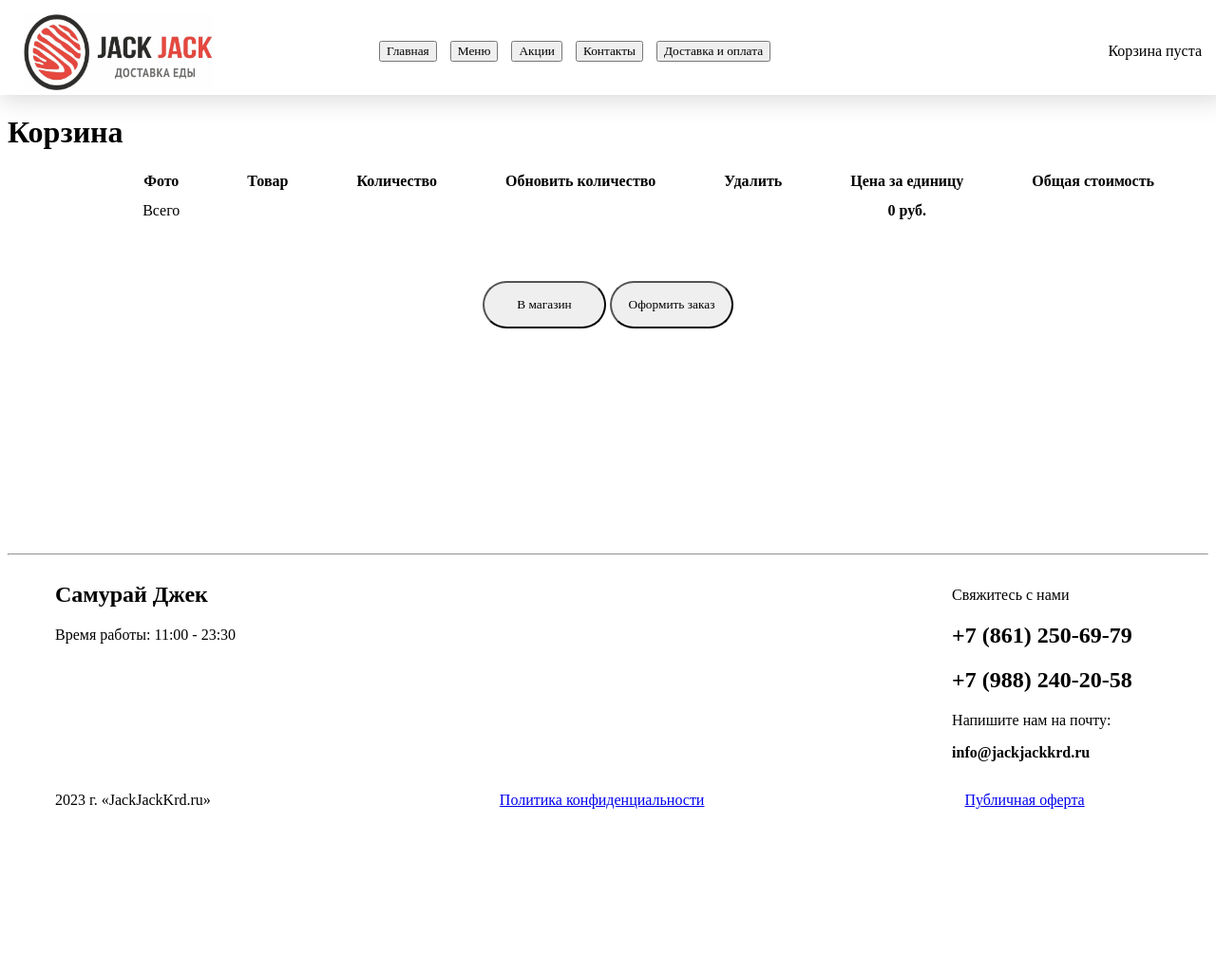
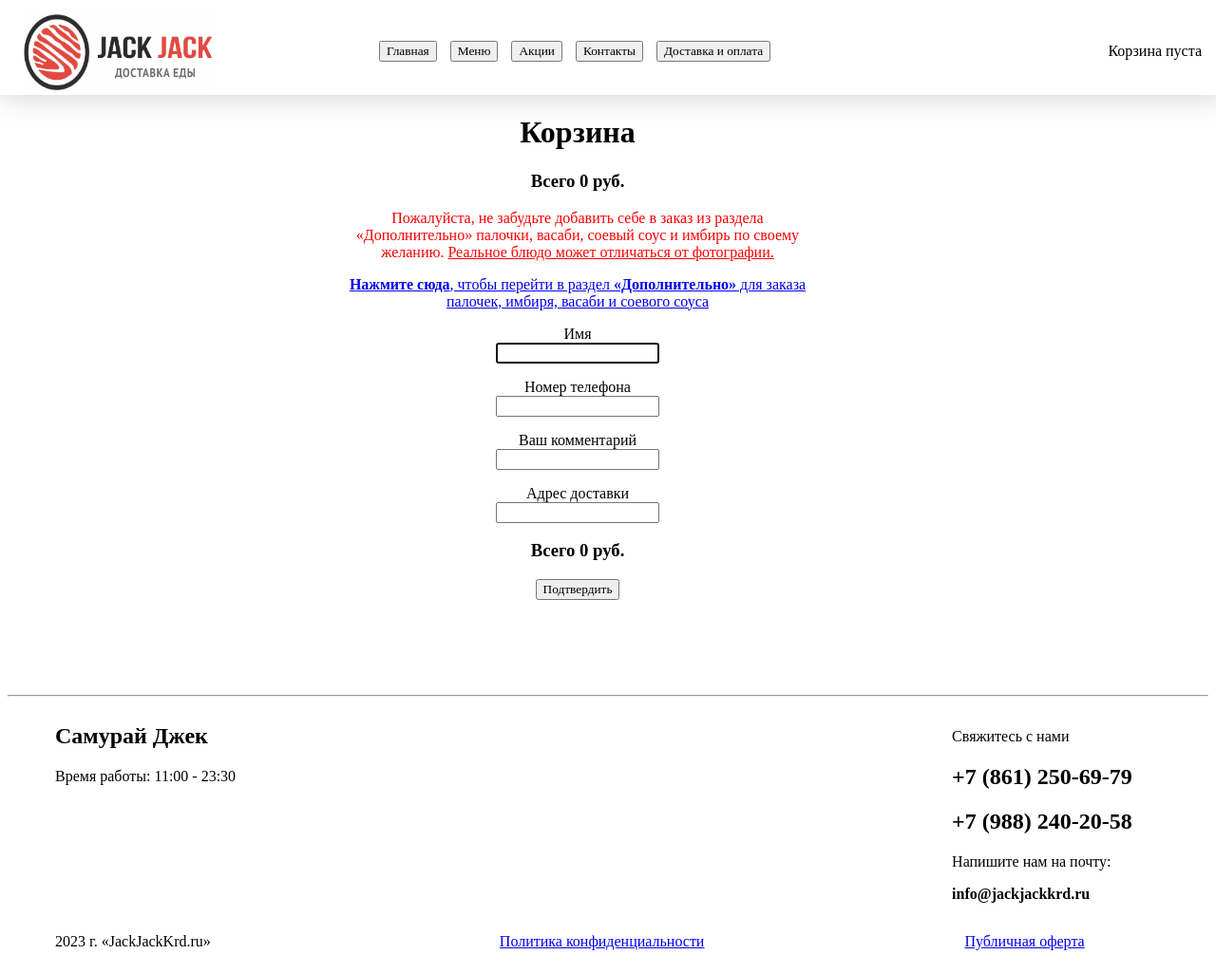
Before and after one commit to Uspesh/DeliverySite, a Django app: page /cart/ in a window 1280 px wide. Shown: the whole page at 95% size. Before the commit the page ends 852 px from the top, so only its background shows below. Run offline with Django 4.2, Linux system fonts and the light colour scheme.

Commit message:
Добавлено изменение количества товара и расчет общей суммы конкретного товара с учетом его количества. Изменена вкладка Корзины, форма для заполнения реквизитов и модель для этой формы

```diff
--- a/del/cart/Cart.py
+++ b/del/cart/Cart.py
@@ -33,7 +33,7 @@ class Cart(object):
         product_pk = str(product.pk)
 
         if product_pk in self.cart:
-            del self.cart[product_pk]
+            del self.cart[str(product_pk)]
             self.save()
 
     def __iter__(self):
--- a/del/cart/templates/cart/detail.html
+++ b/del/cart/templates/cart/detail.html
@@ -1,4 +1,6 @@
 {% extends 'delivery/base.html' %}
+{% load cart_tags %}
+
 
 <header>
     {% for i in buttons %}
@@ -25,22 +27,18 @@
             {# with product=item.product #}
                 <tr>
                     <td>
-                        <a href="{{ product.get_absolute_url_cart }}"><img src="{{ item.photo.url }}" width="50" height="50"></a>
+                        <a href="{{ item.get_absolute_url }}"><img src="{{ item.photo.url }}" width="50" height="50"></a>
                     </td>
                     <td><strong>{{ item.title }}</strong></td>
                     <td>
-                        {# url 'cart:cart_quantity' item.pk #}
+                        {{item|get_product_quantity:cart}}
                     </td>
                     <td>
                         <form id="head" action="{% url 'cart:cart_pop' item.pk %}" method="post">
-                            {{ item.update_quantity_form.quantity }}
-                            {{ item.update_quantity_form.update }}
                             <input id="button" type="submit" value="-">
                             {% csrf_token %}
                         </form>
                         <form id="head" action="{% url 'cart:cart_count' item.pk %}" method="post">
-                            {{ item.update_quantity_form.quantity }}
-                            {{ item.update_quantity_form.update }}
                             <input id="button" type="submit" value="+">
                             {% csrf_token %}
                         </form>
@@ -49,7 +47,7 @@
                         <a href="{% url 'cart:cart_remove' item.pk %}"><input type="submit" value="Удалить"></a>
                     </td>
                     <td>{{ item.price }}</td>
-                    <td>{{ item.total_price }}</td>
+                    <td>{{ item|total_element_price:cart }}</td>
                 </tr>
             {# endwith #}
         {% endfor %}
@@ -62,7 +60,7 @@
     </table>
     <div class="center" style="padding-top:100px;">
         <p id="button"><a href="{% url 'main_page' %}"><input id="input" class="input" type="button" value="В магазин"></a></p>
-        <p id="button"><a href="#"><input id="input" class="input" type="button" value="Оформить заказ"></a></p>
+        <p id="button"><a href="{% url 'get_info' %}"><input id="input" class="input" type="button" value="Оформить заказ"></a></p>
     </div>
 
 {% endblock %}
--- /dev/null
+++ b/del/cart/templates/cart/detail1.html
@@ -0,0 +1,54 @@
+{% extends "delivery/base.html" %}
+{% load cart_tags %}
+
+
+<header>
+    {% for i in buttons %}
+    <p id="head"><a href="{% url i.url_name %}"><input id="input" type="button" value="{{ i.title }}"></a></p>
+    {% endfor %}
+</header>
+
+{% block content %}
+<div class="cart-main-div">
+<h1 id="title" class="center">{{ title }}</h1>
+
+{% for item in products %}
+<div class="product-div">
+<hr>
+    <a id="head" href="{{ item.get_absolute_url }}"><img src="{{ item.photo.url }}" width="50" height="50"></a>
+    <p id="head"><strong>{{ item.title }}</strong></p>
+    <form id="head" action="{% url 'cart:cart_pop' item.pk %}" method="post">
+        <input id="button" type="submit" value="-">
+        {% csrf_token %}
+    </form>
+    <p id="head">{{item|get_product_quantity:cart}}</p>
+    <form id="head" action="{% url 'cart:cart_count' item.pk %}" method="post">
+        <input id="button" type="submit" value="+">
+        {% csrf_token %}
+    </form>
+    <p id="head">{{ item|total_element_price:cart }} руб.</p>
+    <a id="head" href="{% url 'cart:cart_remove' item.pk %}"><input type="submit" value="Удалить"></a>
+<hr>
+</div>
+{% endfor %}
+<h3 class = "center"><strong>Всего {{ total_price }} руб.</strong></h3>
+
+<div>
+    <p class="center" style="color: red">Пожалуйста, не забудьте добавить себе в заказ из раздела «Дополнительно» палочки, васаби, соевый соус и имбирь по своему желанию. <u>Реальное блюдо может отличаться от фотографии.</u></p>
+    <a class="center" href="{% url 'optional' %}"><p><strong>Нажмите сюда</strong>, чтобы перейти в раздел <strong>«Дополнительно»</strong> для заказа палочек, имбиря, васаби и соевого соуса</p></a>
+</div>
+
+<div class="center">
+  <form method="post">
+    {% csrf_token %}
+    <div class="form-error">{{ form.non_field_errors }}</div>
+    {% for f in form %}
+    <p><label class="form-label" for="{{ f.id_for_label }}">{{f.label}} </label><br>{{ f }}</p>
+    <div class="form-error">{{ f.errors }}</div>
+    {% endfor %}
+    <h3><strong>Всего {{ total_price }} руб.</strong></h3>
+    <button type="submit">Подтвердить</button>
+  </form>
+</div>
+</div>
+{% endblock %}
--- a/del/cart/urls.py
+++ b/del/cart/urls.py
@@ -10,6 +10,6 @@ urlpatterns = [
     path('add/<int:product_pk>/', cart_add, name='cart_add'), #<int:product_id>/
     path('count/<int:product_pk>/', cart_count, name='cart_count'), #<int:product_id>/
     path('pop/<int:product_pk>/', cart_pop, name='cart_pop'), #<int:product_id>/
-    #path('quantity/<int:product_pk>/', cart_quantity, name='cart_quantity'), #<int:product_id>/
+    #path('quantity/<int:product_pk>/', get_product_quantity, name='get_product_quantity'), #<int:product_id>/
     path('remove/<int:product_pk>/', cart_remove, name='cart_remove')
 ]
--- a/del/cart/views.py
+++ b/del/cart/views.py
@@ -1,23 +1,14 @@
-from django.http import HttpResponse, HttpResponseRedirect
-from django.shortcuts import redirect, get_object_or_404, render
+from django.http import HttpResponseRedirect
+from django.shortcuts import redirect, render, get_object_or_404
 from django.views.decorators.http import require_POST
 
+from cart.Cart import Cart
+from cart.forms import CartAddProductForm
+from delivery.forms import UserInfo
 from delivery.models import Product
 from delivery.views import buttons
-from .Cart import Cart
-from .forms import CartAddProductForm
 
-
-# Create your views here.
-
-# def cart_add(request, product_pk):
-#     cart = Cart(request)
-#     product = get_object_or_404(Product, pk=product_pk)
-#     form = CartAddProductForm(request.POST)
-#     if form.is_valid():
-#         cd = form.cleaned_data
-#         cart.add(product=product, quantity=cd['quantity'],
-#                  update_quantity=cd['update'])
+quantity = 1
 @require_POST
 def cart_add(request, product_pk):
     cart = request.session.get('cart', {})
@@ -44,11 +35,7 @@ def cart_pop(request, product_pk):
     return redirect('cart:cart_detail')
 
 def cart_remove(request, product_pk):
-    # cart = Cart(request)
     cart = request.session.get('cart', {})
-    #product = get_object_or_404(Product, pk=product_pk)
-    #cart.remove(product)
-    #del cart[product.pk]
     if str(product_pk) in cart.keys():
         del cart[str(product_pk)]
         request.session['cart'] = cart
@@ -56,8 +43,38 @@ def cart_remove(request, product_pk):
 
 def cart_detail(request):
     cart = request.session.get('cart', {})
-    #print(cart)
+    title = 'Корзина'
+    form_class = UserInfo
     products = Product.objects.filter(pk__in=cart.keys())
     total_price = sum([product.price * cart[str(product.pk)] for product in products])
-    return render(request, 'cart/detail.html', {'cart': cart, 'products': products, 'total_price': total_price,
-                                                'quantity': None, 'buttons': buttons})
+    return render(request, 'cart/detail1.html', {'cart': cart, 'products': products, 'total_price': total_price,
+                                                'buttons': buttons, 'title': title, 'form': form_class})
+
+
+# def cart_detail(request):
+#     cart = request.session.get('cart', {})
+#     products = Product.objects.filter(pk__in=cart.keys())
+#     total_price = sum([product.price * cart[str(product.pk)]['quantity'] for product in products]) # Учитываем количество товара
+#     return render(request, 'cart/detail.html', {'cart': cart, 'products': products, 'total_price': total_price})
+
+# @require_POST
+# def cart_add(request, product_pk):
+#     cart = Cart(request)
+#     product = get_object_or_404(Product, pk=product_pk)
+#     form = CartAddProductForm(request.POST)
+#     if form.is_valid():
+#         cd = form.cleaned_data
+#         cart.add(product=product, quantity=cd['quantity'],
+#                  update_quantity=cd['update'])
+#     return redirect('cart:cart_detail')
+#
+# def cart_remove(request, product_pk):
+#     cart = Cart(request)
+#     product = get_object_or_404(Product, pk=product_pk)
+#     cart.remove(product)
+#     return redirect('cart:cart_detail')
+#
+# def cart_detail(request):
+#     cart = Cart(request)
+#     print(cart)
+#     return render(request, 'cart/detail1.html', {'cart': cart})
--- a/del/delivery/forms.py
+++ b/del/delivery/forms.py
@@ -4,12 +4,18 @@ from .models import GetUserInfo
 
 
 class UserInfo(UserCreationForm):
+    def __init__(self, *args, **kwargs):
+        super(UserCreationForm, self).__init__(*args, **kwargs)
+        del self.fields['password1']
+        del self.fields['password2']
+
     name = forms.CharField(label='Имя', widget=forms.TextInput(attrs={'class': 'form-input'}))
-    tel_num = forms.IntegerField(label='Номер телефона', widget=forms.NumberInput(attrs={'class': 'form-input'}))
+    tel_num = forms.CharField(label='Номер телефона', widget=forms.TextInput(attrs={'class': 'form-input'}))
+    comment = forms.CharField(label='Ваш комментарий', widget=forms.TextInput(attrs={'class': 'from-input'}))
     address = forms.CharField(label='Адрес доставки', widget=forms.TextInput(attrs={'class': 'form-input'}))
 
-    field_order = ['name', 'tel_num', 'address']
+    field_order = ['name', 'tel_num', 'comment', 'address']
 
     class Meta:
         model = GetUserInfo
-        fields = {'name', 'tel_num', 'address'}
+        fields = {'name', 'tel_num', 'comment', 'address'}
--- a/del/delivery/models.py
+++ b/del/delivery/models.py
@@ -46,7 +46,8 @@ class Category(models.Model):
 
 class GetUserInfo(User):
     name = models.CharField(max_length=40)
-    tel_num = models.IntegerField()
+    tel_num = models.CharField(max_length=12) # +79002410981
+    comment = models.TextField(blank=True)
     address = models.TextField()
 
     USERNAME_FIELD = 'name'
--- a/del/delivery/static/delivery/css/base_styles.css
+++ b/del/delivery/static/delivery/css/base_styles.css
@@ -190,3 +190,13 @@ td{
   display: inline-block;
   margin-left: 300px;
 }
+
+.cart-main-div{
+  margin: 0 350px 0 350px;
+  width: 500px;
+}
+
+.product-div{
+  padding-top: 0px;
+  text-indent: 5px;
+}
--- a/del/delivery/templates/delivery/base.html
+++ b/del/delivery/templates/delivery/base.html
@@ -48,7 +48,7 @@
         <p class="text">{{ el.about|linebreaks }}</p>
     </div>
         <p id="button"><a href="{{ el.get_absolute_url }}"><input id="input" class="input" type="button" value="Подробнее"></a></p>
-        <form id="head" action="{% url 'cart:cart_add' el.pk %}" method="post"><!--el.pk-->
+        <form id="head" action="{% url 'cart:cart_add' el.pk %}" method="post">
             {% csrf_token %}
             {{ cart_product.form }}
             <input id="input" class="input" type="submit" value="В корзину">
--- a/del/delivery/templates/delivery/base_el.html
+++ b/del/delivery/templates/delivery/base_el.html
@@ -16,10 +16,8 @@
     <p><img id="img-pose" class="el-img-size" src="{{ element.photo.url }}"></p>
     <div class="el-text-div" id="text-div">
         <p class="text">{{ element.about|linebreaks }}</p>
-        <!--<p id="button" class="button-el"><a href="#"><input id="input" class="input" value="В корзину"></a></p>-->
         <form id="button" class="button-el" action="{% url 'cart:cart_add' element.pk %}" method="post"><!--el.pk-->
             {% csrf_token %}
-            {{ cart_product.form }}
             <input id="input" class="input" type="submit" value="В корзину">
         </form>
     </div>
--- a/del/delivery/urls.py
+++ b/del/delivery/urls.py
@@ -20,4 +20,5 @@ urlpatterns = [
     path('promotions/', promotions, name='promotions'),
     path('contacts/', contacts, name='contacts'),
     path('order/', order, name='order'),
+    #path('cart/order/', UserInfo.as_view(), name = 'get_info')
 ]
```
Also changed, not shown: del/cart/templatetags/cart_tags.py (added, +13 -0 lines), del/delivery/templates/delivery/get_info.html (+30 -1 lines), del/delivery/utils.py (added, +20 -0 lines), del/delivery/views.py (+21 -27 lines), del/cart/templatetags/__init__.py (added), del/delivery/migrations/0011_getuserinfo_comment.py (added), del/delivery/migrations/0012_alter_getuserinfo_tel_num.py (added), del/delivery/templates/delivery/main_page.html (line endings or trailing spaces).
